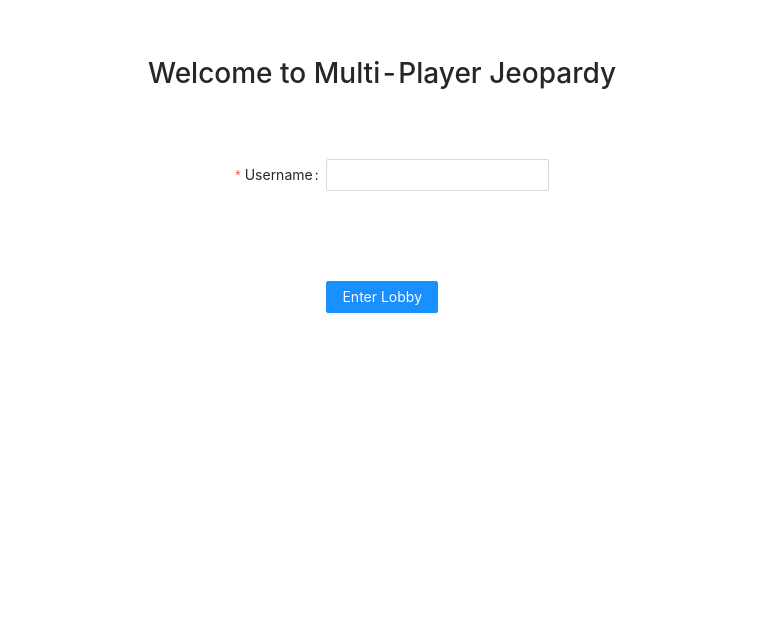
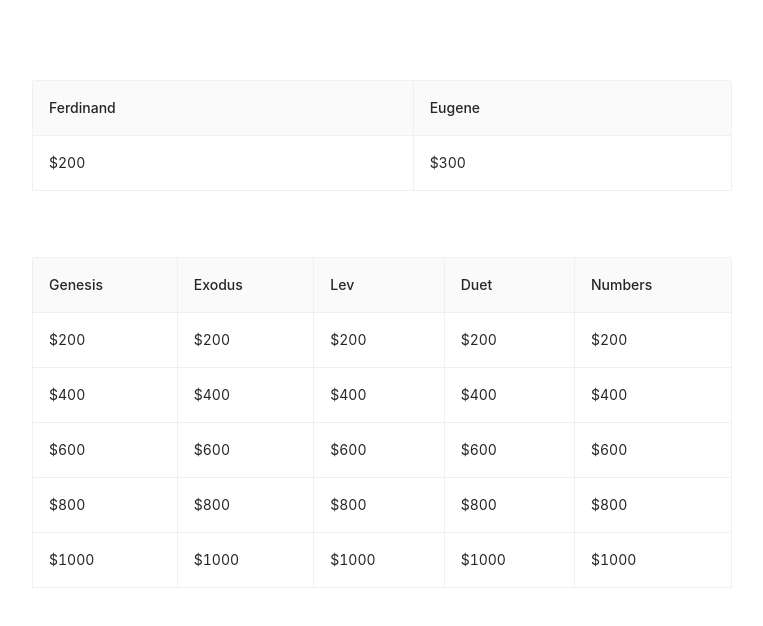
Before and after one commit to FerdinandYeboah/jepoardy, a React (Create React App) app: page /game-board in a window 1280 px wide. Shown: the top 626 px of the page, without its empty margins (258-1021 px from the left). Built offline with nearby package versions, Linux system fonts and the light colour scheme.

Commit message:
Draft of game board and learned a bit about css centering, maxWidth and positioning

```diff
--- a/src/App.tsx
+++ b/src/App.tsx
@@ -6,6 +6,7 @@
 import Lobby from './screens/Lobby'
 import CreateRoom from './screens/CreateRoom'
 import WaitingRoom from './screens/WaitingRoom'
+import GameBoard from './screens/GameBoard'
 
 export default function App(){
     return (
@@ -17,8 +18,7 @@
         <Route exact path="/lobby" component={Lobby} />
         <Route exact path="/create-room" component={CreateRoom} />
         <Route exact path="/waiting-room" component={WaitingRoom} />
-        <Route exact path="/game-board" component={Home} />
-        <Route exact path="/question" component={Home} />
+        <Route exact path="/game-board" component={GameBoard} />
 
         {/* Use Link to get to the route whenever needed from anywhere */}
 
--- /dev/null
+++ b/src/models/hardcodedData.tsx
@@ -0,0 +1,97 @@
+export const hardcodedScoreBoardColumns = [
+    {
+        title: 'Ferdinand',
+        dataIndex: 'ferdinand',
+        key: 'ferdinand',
+    },
+    {
+        title: 'Eugene',
+        dataIndex: 'eugene',
+        key: 'eugene',
+    }
+];
+
+export const hardcodedScoreBoardData = [
+    // Each object represents a row
+    {
+        key: '1',
+        ferdinand: "$200",
+        eugene: "$300",
+    }
+];
+
+export const hardcodedGameBoardColumns = [
+    {
+        title: 'Genesis',
+        dataIndex: 'genesis',
+        key: 'genesis',
+    },
+    {
+        title: 'Exodus',
+        dataIndex: 'exodus',
+        key: 'exodus',
+    },
+    {
+        title: 'Lev',
+        dataIndex: 'lev',
+        key: 'lev',
+    },
+    {
+        title: 'Duet',
+        dataIndex: 'duet',
+        key: 'duet',
+    },
+    {
+        title: 'Numbers',
+        dataIndex: 'numbers',
+        key: 'numbers',
+    },
+];
+
+export const hardcodedGameBoardData = [
+    // Each object represents a row
+    {
+        key: '1',
+        genesis: "$200",
+        exodus: "$200",
+        lev: "$200",
+        duet: "$200",
+        numbers: "$200",
+    },
+    {
+        key: '2',
+        genesis: "$400",
+        exodus: "$400",
+        lev: "$400",
+        duet: "$400",
+        numbers: "$400",
+    },
+    {
+        key: '3',
+        genesis: "$600",
+        exodus: "$600",
+        lev: "$600",
+        duet: "$600",
+        numbers: "$600",
+    },
+    {
+        key: '4',
+        genesis: "$800",
+        exodus: "$800",
+        lev: "$800",
+        duet: "$800",
+        numbers: "$800",
+    },
+    {
+        key: '5',
+        genesis: "$1000",
+        exodus: "$1000",
+        lev: "$1000",
+        duet: "$1000",
+        numbers: "$1000",
+    },
+];
+
+
+
+//   export {hardcodedScoreBoardColumns, hardcodedScoreBoardData, hardcodedGameBoardColumns, hardcodedGameBoardData}
--- /dev/null
+++ b/src/screens/GameBoard.tsx
@@ -0,0 +1,81 @@
+import React, { CSSProperties } from 'react';
+import { Table } from 'antd';
+
+import { hardcodedScoreBoardColumns, hardcodedScoreBoardData, hardcodedGameBoardColumns, hardcodedGameBoardData } from '../models/hardcodedData'
+
+// Styles
+const gridContainer = {
+  width: "80VW",
+  maxWidth: "700px",
+  // above makes 800px fixed but then 80VW if goes screen size goes under 800px.",
+  height: "80VH",
+  display: "grid",
+  gridTemplateAreas:
+  `
+      "scoreboard scoreboard scoreboard scoreboard"
+      "gameboard  gameboard  gameboard  gameboard"
+      "gameboard  gameboard  gameboard  gameboard"
+  `,
+  // margin: "auto", //This centers horizontally and seems to center children too.
+  // border: "3px solid blue",
+  // Below centers both
+  position: "absolute",
+  top: "50%",
+  left: "50%",
+  transform: "translate(-50%, -50%)"
+} as CSSProperties
+
+const scoreBoardStyle = {
+  gridArea: "scoreboard",
+  // border: "3px solid black",
+  // justifySelf: "center",
+  // alignSelf: "center"
+  // Use below to center and keep width
+  // width: "100%",
+  // position: "absolute",
+  // top: "50%",
+  // left: "50%",
+  // transform: "translate(-50%, -50%)"
+
+} as CSSProperties
+
+const gameBoardStyle = {
+  gridArea: "gameboard",
+  // border: "3px solid black",
+  // width: "50%",
+  // justifySelf: "center",
+  // alignSelf: "center"
+  // position: "absolute",
+  // top: "50%",
+  // left: "50%",
+  // transform: "translate(-50%, -50%)"
+} as CSSProperties
+
+
+export default function GameBoard() {
+  return (
+    <div style={gridContainer}>
+
+      <div style={scoreBoardStyle}>
+        <ScoreBoard></ScoreBoard>
+      </div>
+
+
+      <div style={gameBoardStyle}>
+        <Table bordered pagination={false} columns={hardcodedGameBoardColumns} dataSource={hardcodedGameBoardData}/>
+      </div>
+
+    </div>
+  );
+}
+
+
+function ScoreBoard(props: any){
+
+  return (
+    // <div>
+    //   ScoreBoard
+    // </div>
+    <Table bordered={true} pagination={false} columns={hardcodedScoreBoardColumns} dataSource={hardcodedScoreBoardData}/>
+  )
+}
```
